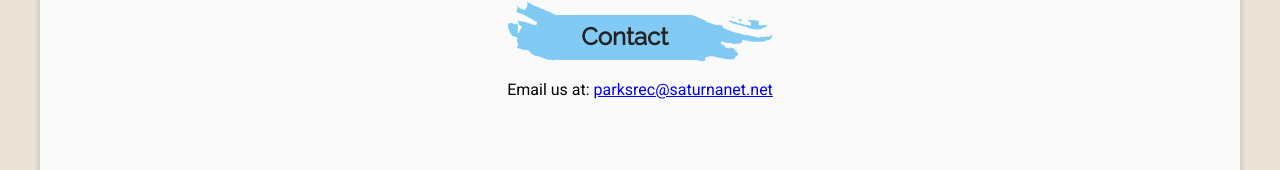
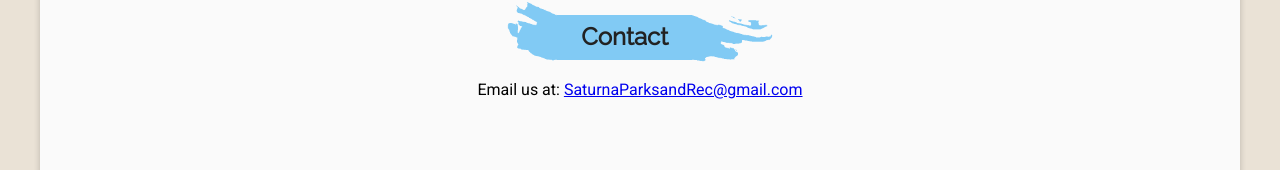
Before and after one commit to plhosk/siprc, a React (Create React App) app: page /contact in a window 1280 px wide. Shown: the part 856-1026 px from the top of the page. Built offline with nearby package versions, Linux system fonts and the light colour scheme.

Commit message:
Update email and dependencies

```diff
--- a/public/form-funding-application.html
+++ b/public/form-funding-application.html
@@ -87,8 +87,8 @@
         </li>
         <li>
           Please send the files in a separate email to&nbsp;
-          <a href="mailto:parksrec@saturnanet.net" target="_blank" rel="noopener noreferrer">
-            parksrec@saturnanet.net
+          <a href="mailto:SaturnaParksandRec@gmail.com" target="_blank" rel="noopener noreferrer">
+            SaturnaParksandRec@gmail.com
           </a>
           &nbsp;(PDF format preferred). Also please make note of the files in the comments field below.
         </li>
--- a/src/About.jsx
+++ b/src/About.jsx
@@ -31,8 +31,8 @@ const About = () => (
           <li>You&apos;ll be prompted to save the PDF file to your device</li>
           <li>
             To complete your application, send the file, along with any supporting documents, by email to&nbsp;
-            <a href="mailto:parksrec@saturnanet.net" target="_blank" rel="noopener noreferrer">
-          parksrec@saturnanet.net
+            <a href="mailto:SaturnaParksandRec@gmail.com" target="_blank" rel="noopener noreferrer">
+              SaturnaParksandRec@gmail.com
             </a>
           </li>
         </ol>
--- a/src/Contact.jsx
+++ b/src/Contact.jsx
@@ -12,8 +12,8 @@ const Contact = () => (
       </div>
       <p>
         Email us at:&nbsp;
-        <a href="mailto:parksrec@saturnanet.net" target="_blank" rel="noopener noreferrer">
-          parksrec@saturnanet.net
+        <a href="mailto:SaturnaParksandRec@gmail.com" target="_blank" rel="noopener noreferrer">
+          SaturnaParksandRec@gmail.com
         </a>
       </p>
     </div>
--- a/src/FundingApplication.jsx
+++ b/src/FundingApplication.jsx
@@ -264,8 +264,8 @@ class FundingApplication extends React.Component {
               </li>
               <li>
                 Send the files, along with the PDF generated by this form, to&nbsp;
-                <a href="mailto:parksrec@saturnanet.net" target="_blank" rel="noopener noreferrer">
-                  parksrec@saturnanet.net
+                <a href="mailto:SaturnaParksandRec@gmail.com" target="_blank" rel="noopener noreferrer">
+                  SaturnaParksandRec@gmail.com
                 </a>
                 . Also please make note of the files in the Additional comments/information field below.
               </li>
@@ -353,8 +353,8 @@ class FundingApplication extends React.Component {
             A PDF file containing your form responses has been generated.
             It will now download to your computer or device.
             To complete your application, please send the PDF file, along with any supporting documents, to: &nbsp;
-            <a href="mailto:parksrec@saturnanet.net" target="_blank" rel="noopener noreferrer">
-          parksrec@saturnanet.net
+            <a href="mailto:SaturnaParksandRec@gmail.com" target="_blank" rel="noopener noreferrer">
+              SaturnaParksandRec@gmail.com
             </a>
           </p>
         </Modal>
--- a/src/Navbar.jsx
+++ b/src/Navbar.jsx
@@ -146,7 +146,9 @@ const Navbar = ({ location }) => {
 }
 
 Navbar.propTypes = {
-  location: PropTypes.shape({}).isRequired,
+  location: PropTypes.shape({
+    pathname: PropTypes.string,
+  }).isRequired,
 }
 
 export default Navbar
--- a/src/fundingApplicationPdf.js
+++ b/src/fundingApplicationPdf.js
@@ -142,8 +142,8 @@ const generatePdf = async (values) => {
         text: [
           '\nPlease attach a clear and precise printed description of the nature and scope of the proposed recreational or parks related activity requiring financial support. If the application is for a one-time activity or project, please attach the complete budget for the proposed activity. If the project is part of ongoing work by a Society or Group, in addition, please attach a full annual budget for the Society or Group. Send the files, along with the PDF generated by this form, to ',
           {
-            text: 'parksrec@saturnanet.net',
-            link: 'mailto:parksrec@saturnanet.net',
+            text: 'SaturnaParksandRec@gmail.com',
+            link: 'mailto:SaturnaParksandRec@gmail.com',
             bold: true,
             color: 'blue',
           },
@@ -211,8 +211,8 @@ const generatePdf = async (values) => {
         text: [
           '\nReturn completed form to Parks & Rec box next to free mail at General Store, or email to ',
           {
-            text: 'parksrec@saturnanet.net',
-            link: 'mailto:parksrec@saturnanet.net',
+            text: 'SaturnaParksandRec@gmail.com',
+            link: 'mailto:SaturnaParksandRec@gmail.com',
             bold: true,
             color: 'blue',
           },
```
Also changed, not shown: package.json (+14 -14 lines), 1 other file (tests, documents, lock files or other folders).
